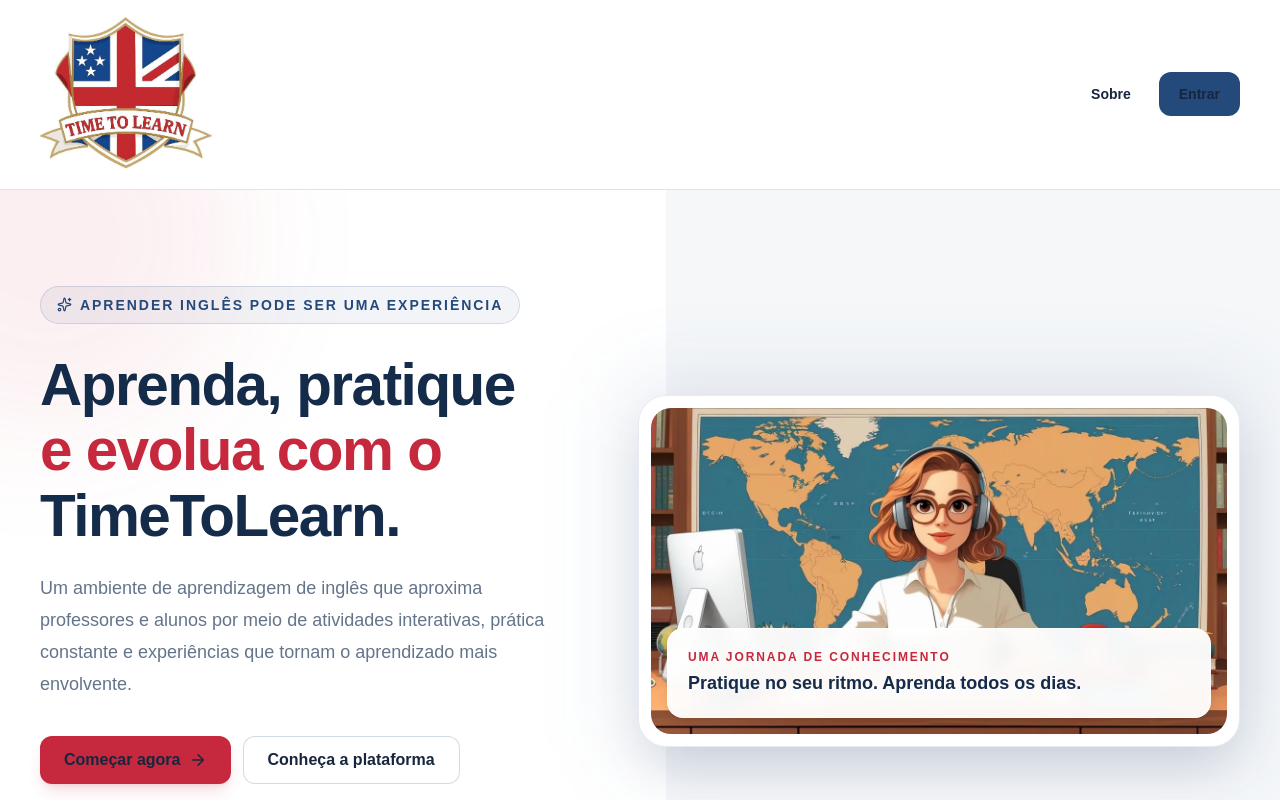
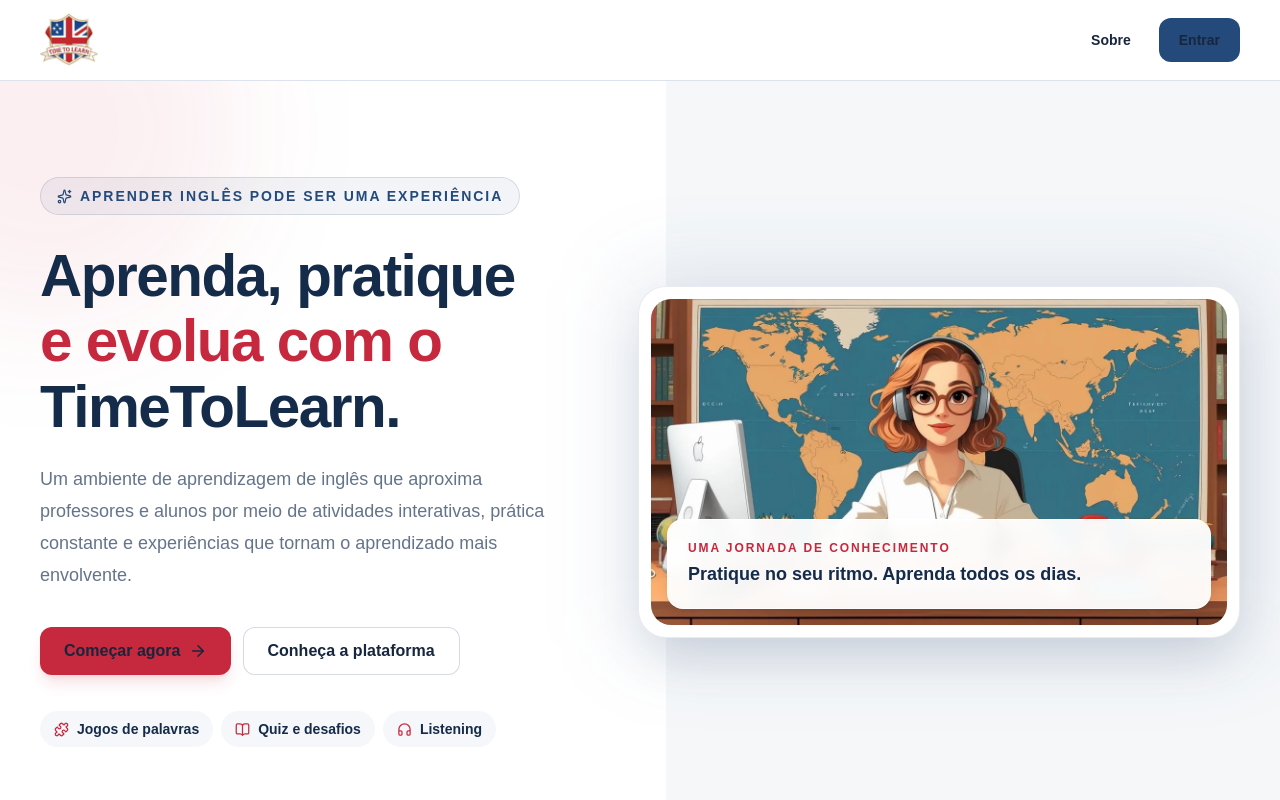
Before and after one commit to rrsantos1/newtimetolearn-web, a Next.js app: page / in a window 1280 px wide. Shown: the top 800 px of the page. Built offline with nearby package versions, Linux system fonts and the light colour scheme; no server answers.

Commit message:
style(web): reduce brand logo size in public header

```diff
--- a/src/components/ui/BrandLogo.tsx
+++ b/src/components/ui/BrandLogo.tsx
@@ -6,10 +6,7 @@ interface BrandLogoProps {
   compact?: boolean;
 }
 
-export function BrandLogo({
-  href = "/",
-  compact = false,
-}: BrandLogoProps) {
+export function BrandLogo({ href = "/", compact = false }: BrandLogoProps) {
   return (
     <Link
       href={href}
@@ -19,11 +16,13 @@ export function BrandLogo({
       <Image
         src="/images/logo.jpg"
         alt="TimeToLearn"
-        width={compact ? 132 : 172}
-        height={58}
+        width={compact ? 96 : 112}
+        height={compact ? 64 : 72}
         priority
-        sizes={compact ? "132px" : "(max-width: 640px) 142px, 172px"}
-        className={compact ? "h-auto w-[132px] object-contain" : "h-auto w-[142px] object-contain sm:w-[172px]"}
+        sizes={compact ? "96px" : "(max-width: 640px) 96px, 112px"}
+        className={compact
+          ? "h-14 w-auto max-w-24 object-contain"
+          : "h-16 w-auto max-w-28 object-contain"}
       />
     </Link>
   );
```
